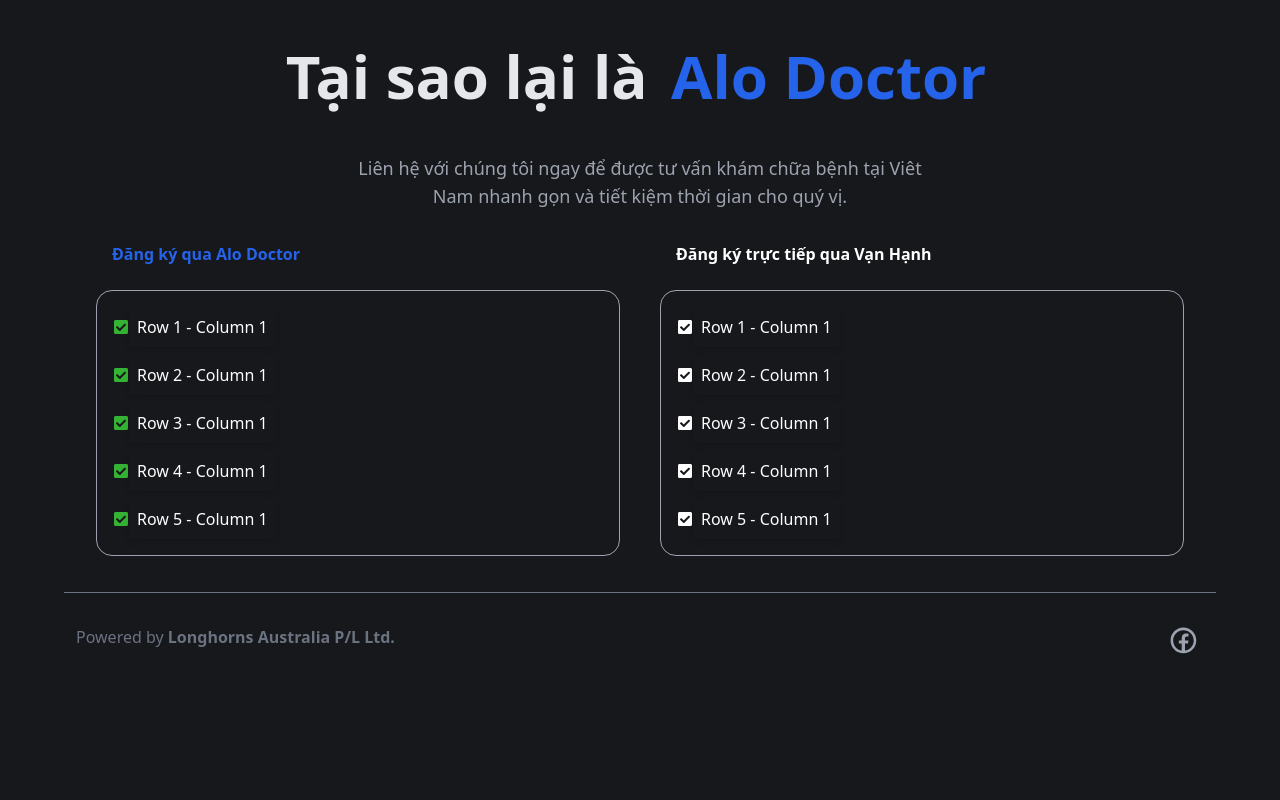
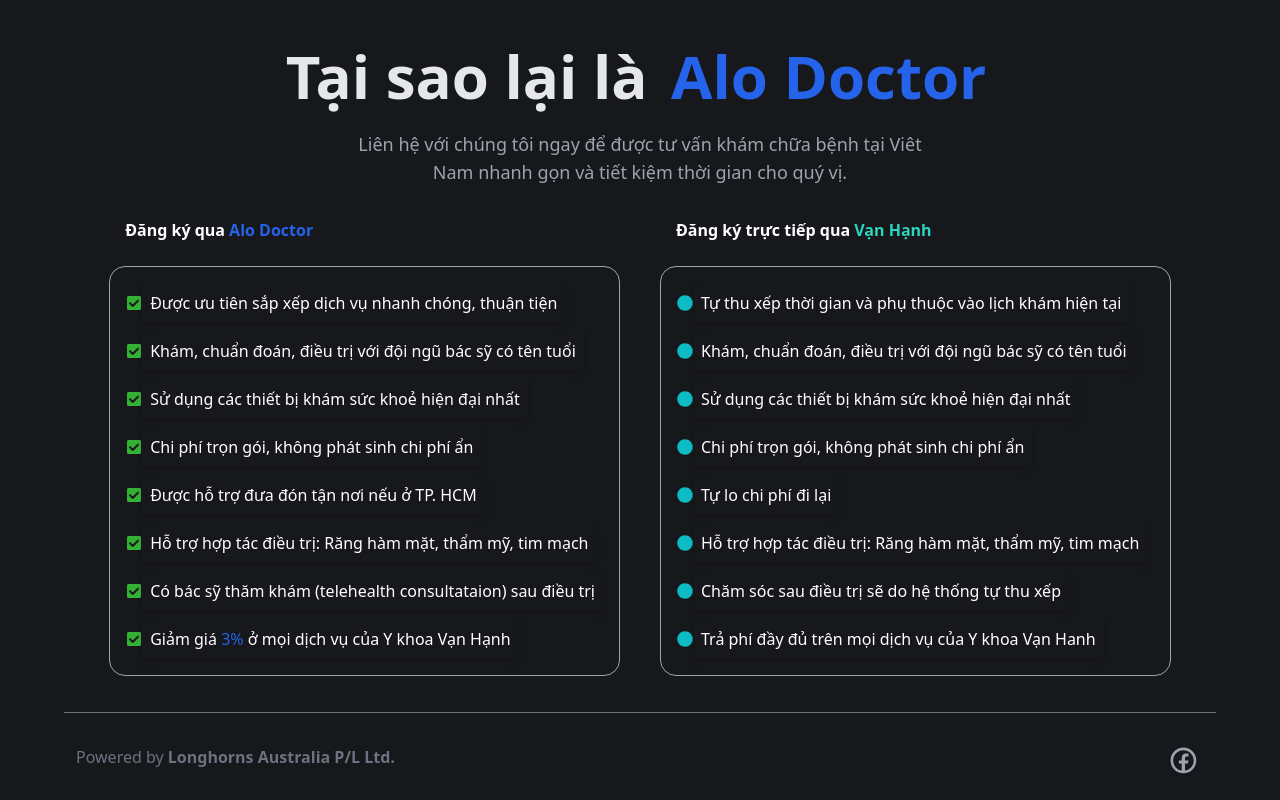
Before and after one commit to nddung2812/AloDoctor, a Next.js app: page / in a window 1280 px wide. Shown: the part 1091-1891 px from the top of the page. Before the commit the page ends 1771 px from the top, so only its background shows below. Built offline with nearby package versions, Linux system fonts and the light colour scheme.

Commit message:
test text"

```diff
--- a/app/page.tsx
+++ b/app/page.tsx
@@ -73,7 +73,7 @@
               <span className="relative mx-2"> Alo Doctor</span>
             </span>
           </h2>
-          <h2 className="mx-auto mt-12 max-w-xl text-lg sm:text-gray-400  text-gray-400 leading-7">
+          <h2 className="mx-auto mt-6 max-w-xl text-lg sm:text-gray-400  text-gray-400 leading-7">
             Liên hệ với chúng tôi ngay để được tư vấn khám chữa bệnh tại Viêt Nam nhanh gọn và tiết kiệm thời gian cho quý vị.
           </h2>
         </div>
--- a/components/WhyUs.tsx
+++ b/components/WhyUs.tsx
@@ -1,50 +1,88 @@
 import React from 'react';
-import { FaCheckSquare } from 'react-icons/fa';
+import { FaCheckSquare, FaCircle } from 'react-icons/fa';
 import Link from "next/link";
 
-interface TableRow {
-  column1: string;
-}
+const ResponsiveTable: React.FC = () => {
 
-const ResponsiveTable: React.FC = () => {
-  // Sample data for the table
-  const rows1: TableRow[] = Array.from({ length: 5 }, (_, index) => ({
-    column1: `Row ${index + 1} - Column 1`,
-  }));
-
-  const rows2: TableRow[] = Array.from({ length: 5 }, (_, index) => ({
-    column1: `Row ${index + 1} - Column 1`,
-  }));
 
   return (
-    <div className="container grid grid-cols-1 md:grid-cols-2 gap-2 ">
+    <div className="grid grid-cols-1 md:grid-cols-2 gap-2 ">
       <div className="text-left font-medium p-4 rounded-sm">
-        <h2 className="text-blue-600 rounded-sm font-bold p-4">
-          <Link href="/register">Đăng ký qua Alo Doctor</Link>
+        <h2 className="text-white rounded-sm font-bold p-4">
+          <Link href="/register">Đăng ký qua <span className='text-blue-600'>Alo Doctor</span></Link>
         </h2>
         <div className="grid grid-cols-1 md:grid-cols-1 gap-2 mt-2 rounded-2xl border border-gray-400 p-4">
-        {rows1.map((row, index) => (
-          <React.Fragment key={index}>
             <div className='flex items-center'>
-            <FaCheckSquare color='#34b233'/>
-            <div className="p-2 shadow-md ">{row.column1}</div>
+              <FaCheckSquare color='#34b233'/>
+              <div className="p-2 shadow-md ">Được ưu tiên sắp xếp dịch vụ nhanh chóng, thuận tiện</div>
             </div>
-          </React.Fragment>
-        ))}
+            <div className='flex items-center'>
+              <FaCheckSquare color='#34b233'/>
+              <div className="p-2 shadow-md ">Khám, chuẩn đoán, điều trị với đội ngũ bác sỹ có tên tuổi</div>
+            </div>
+            <div className='flex items-center'>
+              <FaCheckSquare color='#34b233'/>
+              <div className="p-2 shadow-md ">Sử dụng các thiết bị khám sức khoẻ hiện đại nhất</div>
+            </div>
+            <div className='flex items-center'>
+              <FaCheckSquare color='#34b233'/>
+              <div className="p-2 shadow-md ">Chi phí trọn gói, không phát sinh chi phí ẩn</div>
+            </div>
+            <div className='flex items-center'>
+              <FaCheckSquare color='#34b233'/>
+              <div className="p-2 shadow-md ">Được hỗ trợ đưa đón tận nơi nếu ở TP. HCM</div>
+            </div>
+            <div className='flex items-center'>
+              <FaCheckSquare color='#34b233'/>
+              <div className="p-2 shadow-md ">Hỗ trợ hợp tác điều trị: Răng hàm mặt, thẩm mỹ, tim mạch</div>
+            </div>
+            <div className='flex items-center'>
+              <FaCheckSquare color='#34b233'/>
+              <div className="p-2 shadow-md ">Có bác sỹ thăm khám (telehealth consultataion) sau điều trị</div>
+            </div>
+            <div className='flex items-center'>
+              <FaCheckSquare color='#34b233'/>
+              <div className="p-2 shadow-md ">Giảm giá <span className='text-blue-600'>3%</span> ở mọi dịch vụ của Y khoa Vạn Hạnh</div>
+            </div>
         </div>
       </div>
       <div className="text-left font-medium p-4 rounded-sm">
-        <h2 className="text-white rounded-sm font-bold p-4">Đăng ký trực tiếp qua Vạn Hạnh</h2>
+        <h2 className="text-white rounded-sm font-bold p-4">
+          <Link href="https://ykhoavanhanh.vn">Đăng ký trực tiếp qua <span className='text-teal-400'>Vạn Hạnh</span></Link>
+        </h2>
         <div className="grid grid-cols-1 md:grid-cols-1 gap-2 mt-2 rounded-2xl border border-gray-400 p-4">
-        {rows1.map((row, index) => (
-          <React.Fragment key={index}>
             <div className='flex items-center'>
-
-            <FaCheckSquare color=''/>
-            <div className="p-2 shadow-md">{row.column1}</div>
+              <FaCircle color='#0dbcc5'/>
+              <div className="p-2 shadow-md">Tự thu xếp thời gian và phụ thuộc vào lịch khám hiện tại</div>
             </div>
-          </React.Fragment>
-        ))}
+            <div className='flex items-center'>
+              <FaCircle color='#0dbcc5'/>
+              <div className="p-2 shadow-md">Khám, chuẩn đoán, điều trị với đội ngũ bác sỹ có tên tuổi</div>
+            </div>
+            <div className='flex items-center'>
+              <FaCircle color='#0dbcc5'/>
+              <div className="p-2 shadow-md">Sử dụng các thiết bị khám sức khoẻ hiện đại nhất</div>
+            </div>
+            <div className='flex items-center'>
+              <FaCircle color='#0dbcc5'/>
+              <div className="p-2 shadow-md">Chi phí trọn gói, không phát sinh chi phí ẩn</div>
+            </div>
+            <div className='flex items-center'>
+              <FaCircle color='#0dbcc5'/>
+              <div className="p-2 shadow-md">Tự lo chi phí đi lại</div>
+            </div>
+            <div className='flex items-center'>
+              <FaCircle color='#0dbcc5'/>
+              <div className="p-2 shadow-md">Hỗ trợ hợp tác điều trị: Răng hàm mặt, thẩm mỹ, tim mạch</div>
+            </div>
+            <div className='flex items-center'>
+              <FaCircle color='#0dbcc5'/>
+              <div className="p-2 shadow-md">Chăm sóc sau điều trị sẽ do hệ thống tự thu xếp</div>
+            </div>
+            <div className='flex items-center'>
+              <FaCircle color='#0dbcc5'/>
+              <div className="p-2 shadow-md">Trả phí đầy đủ trên mọi dịch vụ của Y khoa Vạn Hanh</div>
+            </div>
         </div>
       </div>
       </div>
```
